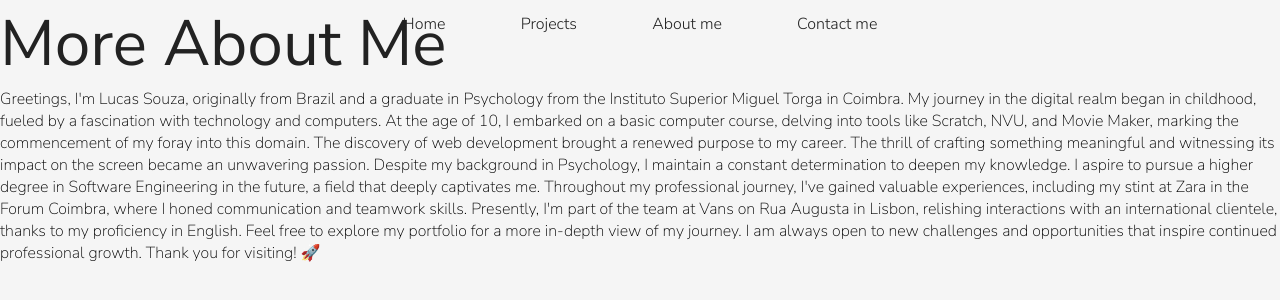
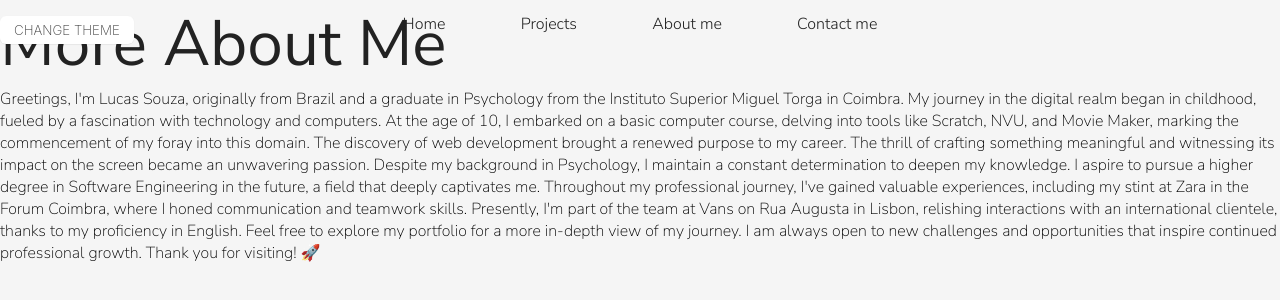
Before and after one commit to luqas31/Portfolio, a React (Vite) app: page /Portfolio/aboutme in a window 1280 px wide. Shown: the top 300 px of the page. Built offline with nearby package versions, Linux system fonts and the light colour scheme.

Commit message:
feat: added light and dark mode

```diff
--- a/package.json
+++ b/package.json
@@ -16,7 +16,8 @@
     "axios": "^1.6.7",
     "react": "^18.2.0",
     "react-dom": "^18.2.0",
-    "react-router-dom": "^6.22.2"
+    "react-router-dom": "^6.22.2",
+    "react-switch": "^7.0.0"
   },
   "devDependencies": {
     "@types/react": "^18.2.56",
--- a/src/App.css
+++ b/src/App.css
@@ -9,7 +9,36 @@
 	padding: 0;
 }
 
+.change-theme-button {
+	display: flex;
+	flex-direction: column;
+	align-items: center;
+	padding: 6px 14px;
+	font-family: -apple-system, BlinkMacSystemFont, 'Roboto', sans-serif;
+	border-radius: 6px;
+	color: #3d3d3d;
+	background: #fff;
+	border: none;
+	box-shadow: 0px 0.5px 1px rgba(0, 0, 0, 0.1);
+	user-select: none;
+	-webkit-user-select: none;
+	touch-action: manipulation;
+	position: fixed;
+
+	top: 1rem;
+}
+
 .app {
 	height: 100vh;
 	background-color: #f5f5f5;
 }
+
+#dark {
+	background-color: #222222;
+	color: #f5f5f5;
+}
+
+.change-theme-button:focus {
+	box-shadow: 0px 0.5px 1px rgba(0, 0, 0, 0.1), 0px 0px 0px 3.5px rgba(58, 108, 217, 0.5);
+	outline: 0;
+}
--- a/src/App.jsx
+++ b/src/App.jsx
@@ -1,17 +1,31 @@
 import { Outlet } from 'react-router-dom';
 import './App.css';
 import Header from './components/Header';
+import { ThemeProvider } from './contexts/AppContext';
+import { useState, useEffect } from 'react';
 
 function App() {
+	const initialTheme = localStorage.getItem('theme') || 'light';
+	const [theme, setTheme] = useState(initialTheme);
+
+	useEffect(() => {
+		localStorage.setItem('theme', theme);
+	}, [theme]);
+
+	const toggleTheme = () => {
+		setTheme(curr => (curr === 'light' ? 'dark' : 'light'));
+	};
+
 	return (
-		<div className='app'>
-			<div className="header-component">
-			<Header /></div>
-			<div className='outlet'>
+		<ThemeProvider value={{ theme, toggleTheme }}>
+			<div className='app' id={theme}>
+				<Header />
+				<button className='change-theme-button' onClick={toggleTheme}>
+					CHANGE THEME
+				</button>
 				<Outlet />
 			</div>
-
-		</div>
+		</ThemeProvider>
 	);
 }
 
--- a/src/components/Header/Header.css
+++ b/src/components/Header/Header.css
@@ -24,3 +24,11 @@ li {
 	color: #222222;
 	font-weight: 300;
 }
+
+#dark .nav {
+	color: #f5f5f5;
+}
+
+#dark li {
+	color: #f5f5f5;
+}
--- a/src/components/Socials/Socials.css
+++ b/src/components/Socials/Socials.css
@@ -2,22 +2,25 @@
 	display: flex;
 	justify-content: center;
 	align-items: center;
-    height: 5vh;
+	height: 5vh;
 }
 
 .socials-container {
-
 	width: 300px;
 	height: 50px;
 	display: flex;
 	justify-content: space-around;
 	align-items: center;
-    border-radius: 999px;
-    padding: 1rem;
-    box-shadow: #dbdbdb 0px 8px 24px;
-
+	border-radius: 999px;
+	padding: 1rem;
+	box-shadow: #dbdbdb 0px 8px 24px;
 }
 
 .socials-container a {
 	color: #222222;
 }
+
+#dark .socials-container {
+	background-color: #dbdbdb;
+	box-shadow: #131313 0px 8px 24px;
+}
--- /dev/null
+++ b/src/contexts/AppContext.jsx
@@ -0,0 +1,15 @@
+import { useReducer } from 'react';
+import { reducer } from '../reducer';
+import React from 'react';
+
+export const ThemeContext = React.createContext();
+
+export const ThemeProvider = ({ children }) => {
+	const [theme, dispatch] = useReducer(reducer, 'light');
+
+	const toggleTheme = () => {
+		dispatch({ type: 'TOGGLE_THEME' });
+	};
+
+	return <ThemeContext.Provider value={{ theme, toggleTheme }}>{children}</ThemeContext.Provider>;
+};
--- a/src/pages/HomePage/Home.css
+++ b/src/pages/HomePage/Home.css
@@ -45,3 +45,17 @@ h2 {
 .home-container h2 span {
 	animation: blink 1s step-end infinite;
 }
+
+#dark h1 {
+	color: #f5f5f5;
+}
+
+#dark h2 {
+	color: #f5f5f5;
+}
+
+#dark .projects-button {
+	background-color: #f5f5f5;
+	color: #222222;
+	box-shadow: #161616 0px 8px 24px;
+}
--- a/src/reducer.js
+++ b/src/reducer.js
@@ -5,13 +5,15 @@ export function reducer(state, action) {
 		case 'SET_PROJECTS_DATA':
 			return { ...state, projectsData: payload };
 		case 'SET_PROJECT_DATA':
-			return payload ;
+			return payload;
 		case 'SET_ABOUT_ME_DATA':
 			return payload;
 		case 'SET_CONTACT_ME_DATA':
 			return payload;
 		case 'SET_HOME_DATA':
 			return payload;
+		case 'TOGGLE_THEME':
+			return state === 'light' ? 'dark' : 'light';
 
 		default:
 			return state;
```
Also changed, not shown: src/components/Header/index.jsx (+10 -2 lines), 1 other file (tests, documents, lock files or other folders).
